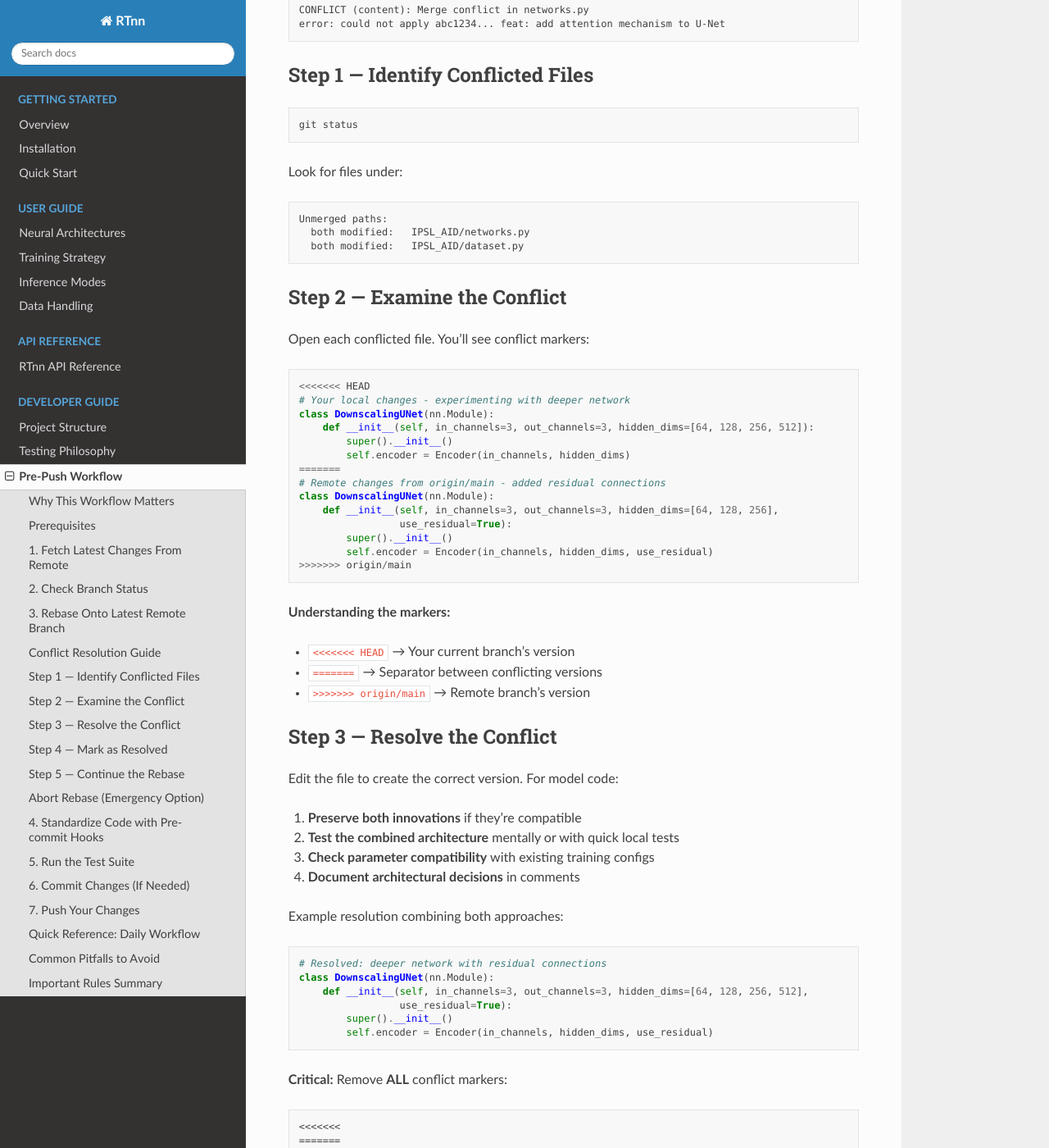
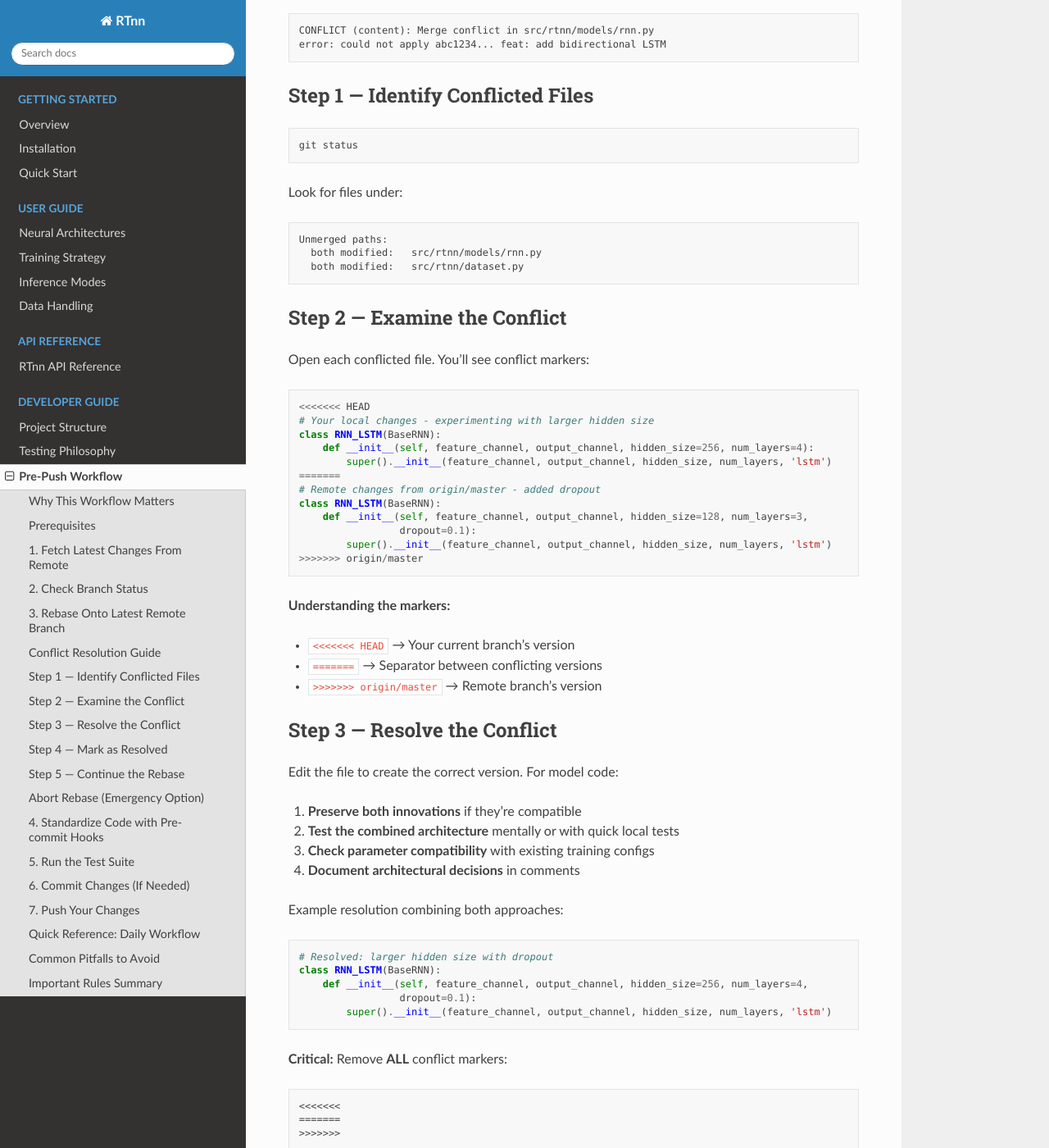
Before and after one commit to kardaneh/RTnn, a Sphinx documentation site: the page built from docs/source/pre_push_workflow.rst, in a window 1280 px wide and 1400 px high, scrolled down 3066 px. Shown: the whole window at 82% size. Built offline with Sphinx 7.4.7 and the Read the Docs theme 3.1.0, drawn with Linux system fonts in a browser that asks for light colours; some of the changed text lies outside the part shown.

Commit message:
refactor: update the pre_push_workflow.rst

```diff
--- a/docs/source/pre_push_workflow.rst
+++ b/docs/source/pre_push_workflow.rst
@@ -2,7 +2,9 @@ Pre-Push Workflow
 =================
 
 This section outlines the standardized workflow to follow **before pushing
-changes to the IPSL-AID repository**. Adhering to this workflow ensures that your contributions are clean, tested, and compatible with the latest codebase, facilitating smooth collaboration and maintaining code quality.
+changes to the RTnn repository**. Adhering to this workflow ensures that your
+contributions are clean, tested, and compatible with the latest codebase,
+facilitating smooth collaboration and maintaining code quality.
 
 .. contents:: Table of Contents
    :depth: 2
@@ -24,7 +26,7 @@ Prerequisites
 Before starting, ensure you have:
 
 - A clean working directory (or stashed changes)
-- Access to the IPSL-AID repository
+- Access to the RTnn repository
 - Required tools installed:
 
   .. code-block:: bash
@@ -49,8 +51,9 @@ This command:
 - Updates ``origin/*`` references
 - Does **not** merge or rebase your working files
 
-**Why this matters for IPSL-AID:** Multiple researchers may be working on
-different modules, preprocessing pipelines, or evaluation metrics simultaneously.
+**Why this matters for RTnn:** Multiple researchers may be working on different
+model architectures (LSTM, GRU, Transformer, FCN), data preprocessing pipelines,
+or evaluation metrics simultaneously.
 
 2. Check Branch Status
 ----------------------
@@ -84,7 +87,7 @@ If you see:
 
 .. code-block:: text
 
-    Your branch is behind 'origin/main' by X commits
+    Your branch is behind 'origin/master' by X commits
 
 You must update your branch before pushing to avoid integration issues.
 
@@ -95,9 +98,9 @@ Rebase your feature branch onto the latest version of the base branch:
 
 .. code-block:: bash
 
-    git pull --rebase origin main
+    git pull --rebase origin master
 
-(Replace ``main`` with your base branch, e.g., ``develop`` or ``experimental``.)
+(Replace ``master`` with your base branch, e.g., ``develop`` or ``feature/*``.)
 
 **Why rebase instead of merge?**
 
@@ -115,7 +118,7 @@ Rebase your feature branch onto the latest version of the base branch:
      - Linear, clean history
      - For feature branches before PR
 
-For IPSL-AID development, **rebase is preferred** for feature branches to maintain
+For RTnn development, **rebase is preferred** for feature branches to maintain
 a readable project history, especially when tracking model iterations.
 
 Conflict Resolution Guide
@@ -124,17 +127,18 @@ Conflict Resolution Guide
 Conflicts occur when Git cannot automatically reconcile changes. This is common
 in collaborative development, especially when multiple researchers modify:
 
-- **Model architecture definitions** (``networks.py``)
-- **Training Module** (``main.py``)
+- **Model architecture definitions** (``models/rnn.py``, ``models/Transformer.py``)
+- **Training logic** (``main.py``)
 - **Data preprocessing pipelines** (``dataset.py``)
 - **Dependency specifications** (``pyproject.toml``)
+- **Evaluation metrics** (``evaluater.py``)
 
 **When a conflict occurs**, Git will pause and display:
 
 .. code-block:: text
 
-    CONFLICT (content): Merge conflict in networks.py
-    error: could not apply abc1234... feat: add attention mechanism to U-Net
+    CONFLICT (content): Merge conflict in src/rtnn/models/rnn.py
+    error: could not apply abc1234... feat: add bidirectional LSTM
 
 Step 1 — Identify Conflicted Files
 ----------------------------------
@@ -148,8 +152,8 @@ Look for files under:
 .. code-block:: text
 
     Unmerged paths:
-      both modified:   IPSL_AID/networks.py
-      both modified:   IPSL_AID/dataset.py
+      both modified:   src/rtnn/models/rnn.py
+      both modified:   src/rtnn/dataset.py
 
 Step 2 — Examine the Conflict
 -----------------------------
@@ -159,25 +163,23 @@ Open each conflicted file. You'll see conflict markers:
 .. code-block:: python
 
     <<<<<<< HEAD
-    # Your local changes - experimenting with deeper network
-    class DownscalingUNet(nn.Module):
-        def __init__(self, in_channels=3, out_channels=3, hidden_dims=[64, 128, 256, 512]):
-            super().__init__()
-            self.encoder = Encoder(in_channels, hidden_dims)
+    # Your local changes - experimenting with larger hidden size
+    class RNN_LSTM(BaseRNN):
+        def __init__(self, feature_channel, output_channel, hidden_size=256, num_layers=4):
+            super().__init__(feature_channel, output_channel, hidden_size, num_layers, 'lstm')
     =======
-    # Remote changes from origin/main - added residual connections
-    class DownscalingUNet(nn.Module):
-        def __init__(self, in_channels=3, out_channels=3, hidden_dims=[64, 128, 256],
-                     use_residual=True):
-            super().__init__()
-            self.encoder = Encoder(in_channels, hidden_dims, use_residual)
-    >>>>>>> origin/main
+    # Remote changes from origin/master - added dropout
+    class RNN_LSTM(BaseRNN):
+        def __init__(self, feature_channel, output_channel, hidden_size=128, num_layers=3,
+                     dropout=0.1):
+            super().__init__(feature_channel, output_channel, hidden_size, num_layers, 'lstm')
+    >>>>>>> origin/master
 
 **Understanding the markers:**
 
 - ``<<<<<<< HEAD`` → Your current branch's version
 - ``=======`` → Separator between conflicting versions
-- ``>>>>>>> origin/main`` → Remote branch's version
+- ``>>>>>>> origin/master`` → Remote branch's version
 
 Step 3 — Resolve the Conflict
 -----------------------------
@@ -193,12 +195,11 @@ Example resolution combining both approaches:
 
 .. code-block:: python
 
-    # Resolved: deeper network with residual connections
-    class DownscalingUNet(nn.Module):
-        def __init__(self, in_channels=3, out_channels=3, hidden_dims=[64, 128, 256, 512],
-                     use_residual=True):
-            super().__init__()
-            self.encoder = Encoder(in_channels, hidden_dims, use_residual)
+    # Resolved: larger hidden size with dropout
+    class RNN_LSTM(BaseRNN):
+        def __init__(self, feature_channel, output_channel, hidden_size=256, num_layers=4,
+                     dropout=0.1):
+            super().__init__(feature_channel, output_channel, hidden_size, num_layers, 'lstm')
 
 **Critical:** Remove **ALL** conflict markers:
 
@@ -215,8 +216,8 @@ After fixing each file, and passing the pre-commit hooks (see next section), sta
 
 .. code-block:: bash
 
-    git add IPSL_AID/networks.py
-    git add IPSL_AID/dataset.py
+    git add src/rtnn/models/rnn.py
+    git add src/rtnn/dataset.py
 
 **Do not** use ``git add .`` blindly - ensure only resolved files are staged.
 
@@ -248,14 +249,14 @@ This returns your branch to its state before starting the rebase.
 4. Standardize Code with Pre-commit Hooks
 -----------------------------------------
 
-IPSL-AID uses pre-commit hooks to enforce code quality standards. After successful
+RTnn uses pre-commit hooks to enforce code quality standards. After successful
 rebase, run all hooks:
 
 .. code-block:: bash
 
     pre-commit run --all-files
 
-**What these hooks check (Python-focused):**
+**What these hooks check:**
 
 .. list-table::
    :header-rows: 1
@@ -263,26 +264,26 @@ rebase, run all hooks:
 
    * - Hook
      - Purpose
-   * - **black**
-     - Consistent Python code formatting
-   * - **isort**
-     - Sorts imports alphabetically
-   * - **flake8**
-     - PEP 8 compliance and style issues
-   * - **mypy**
-     - Type hint checking (critical for ML code)
-   * - **pylint**
-     - Code quality and best practices
-   * - **pydocstyle**
-     - Docstring conventions for documentation
-   * - **nbqa**
-     - Applies tools to Jupyter notebooks (if present)
-   * - **yaml validators**
-     - Configuration file syntax (for model configs)
+   * - **ruff**
+     - Linting and code style (replaces flake8, isort, pydocstyle)
+   * - **ruff-format**
+     - Automatic code formatting (replaces black)
+   * - **end-of-file-fixer**
+     - Ensures files end with a newline
    * - **trailing-whitespace**
-     - Clean diffs
+     - Removes trailing whitespace
+   * - **mixed-line-ending**
+     - Enforces LF line endings
+   * - **forbid-tabs / remove-tabs**
+     - Ensures spaces instead of tabs
+   * - **check-yaml**
+     - Validates YAML files (GitHub Actions configs)
    * - **check-json**
-     - Validates JSON files (for experiment configs)
+     - Validates JSON files
+   * - **check-added-large-files**
+     - Prevents committing large files
+   * - **check-merge-conflict**
+     - Detects unresolved merge conflicts
 
 **Because the hooks modify files automatically:**
 
@@ -305,17 +306,21 @@ Before pushing, verify your changes don't break existing functionality:
 
 .. code-block:: bash
 
-    # Run the full test suite with pytest
-    python -m tests.test_all
+    # Run all tests
+    python -m unittest discover tests -v
 
-    # For a specific module
-    python -m tests.test_all networks
+    # Run specific model tests
+    python -m unittest tests.test_rnn -v
+    python -m unittest tests.test_fcn -v
+    python -m unittest tests.test_transformer -v
+
+    # Run with test runner (rich output)
+    python tests/test_runner.py
 
 **Success criteria:**
 
 - ✅ All tests pass (0 failures)
-- ✅ Coverage doesn't decrease significantly
-- ✅ No warnings about deprecated functions
+- ✅ No new warnings
 - ✅ Tests complete in reasonable time
 
 **If tests fail:**
@@ -335,7 +340,7 @@ If you made additional fixes (conflict resolution, formatting, test fixes):
     git add .
     git commit -m "fix: resolve merge conflicts and apply formatting"
 
-**Commit message guidelines for IPSL-AID (Conventional Commits):**
+**Commit message guidelines for RTnn (Conventional Commits):**
 
 .. list-table::
    :header-rows: 1
@@ -344,21 +349,19 @@ If you made additional fixes (conflict resolution, formatting, test fixes):
    * - Type
      - Example
    * - ``feat:``
-     - feat: add attention U-Net for precipitation downscaling
+     - feat: add Transformer model for RT emulation
    * - ``fix:``
      - fix: correct normalization in data preprocessing
    * - ``docs:``
-     - docs: update model card for U-Net architecture
+     - docs: update API documentation for RNN models
    * - ``test:``
-     - test: add validation tests for GAN discriminator
+     - test: add unit tests for calc_hr function
    * - ``refactor:``
      - refactor: simplify loss function computation
    * - ``perf:``
-     - perf: optimize dataloading with parallel workers
+     - perf: optimize dataloading with multiprocessing
    * - ``config:``
-     - config: update training hyperparameters for v2
-   * - ``experiment:``
-     - experiment: log results of downscaling ablation
+     - config: update default hyperparameters for LSTM
 
 **If no changes were needed** after rebase and hooks, you may not need a new commit.
 
@@ -401,15 +404,15 @@ For quick daily use, here's the complete workflow in one block:
     git fetch origin
     git status
 
-    # Step 3: Rebase onto latest main
-    git pull --rebase origin main
+    # Step 3: Rebase onto latest master
+    git pull --rebase origin master
     # (Resolve conflicts if needed)
 
     # Step 4: Run pre-commit hooks
     pre-commit run --all-files
 
     # Step 5: Run tests
-    python -m tests.test_all
+    python -m unittest discover tests -v
 
     # Step 6: Commit if needed
     git add .
@@ -428,17 +431,17 @@ Common Pitfalls to Avoid
    * - Pitfall
      - Solution
    * - Committing large model checkpoints
-     - Use DVC or model registry instead
-   * - Notebooks with huge outputs
-     - Clear outputs before commit
+     - Use .gitignore or model registry
+   * - Forgetting to update dependencies
+     - Run ``uv pip list`` and update ``pyproject.toml``
    * - Hardcoded paths
      - Use pathlib and relative paths
    * - Ignoring type hints
-     - Add mypy to pre-commit and fix warnings
+     - Add type hints for better code quality
    * - Changing random seeds
      - Document or make configurable
-   * - Forgetting to update requirements
-     - Run ``uv pip list`` and update ``pyproject.toml``
+   * - Breaking existing APIs
+     - Use deprecation warnings before removing
 
 Important Rules Summary
 -----------------------
@@ -462,10 +465,9 @@ Important Rules Summary
 - Push without rebasing
 - Use plain ``--force``
 - Commit large data files
-- Commit notebooks with outputs
+- Break existing APIs without deprecation
 - Hardcode model paths or seeds
 
-
-Following this workflow ensures that your contributions to IPSL-AID integrate
+Following this workflow ensures that your contributions to RTnn integrate
 smoothly with the work of other researchers and maintain the high standards
-required for AI-based climate downscaling research.
+required for AI-based radiative transfer modeling.
```
Also changed, not shown: other parts of docs/source/pre_push_workflow.rst (+3 -3 lines).
